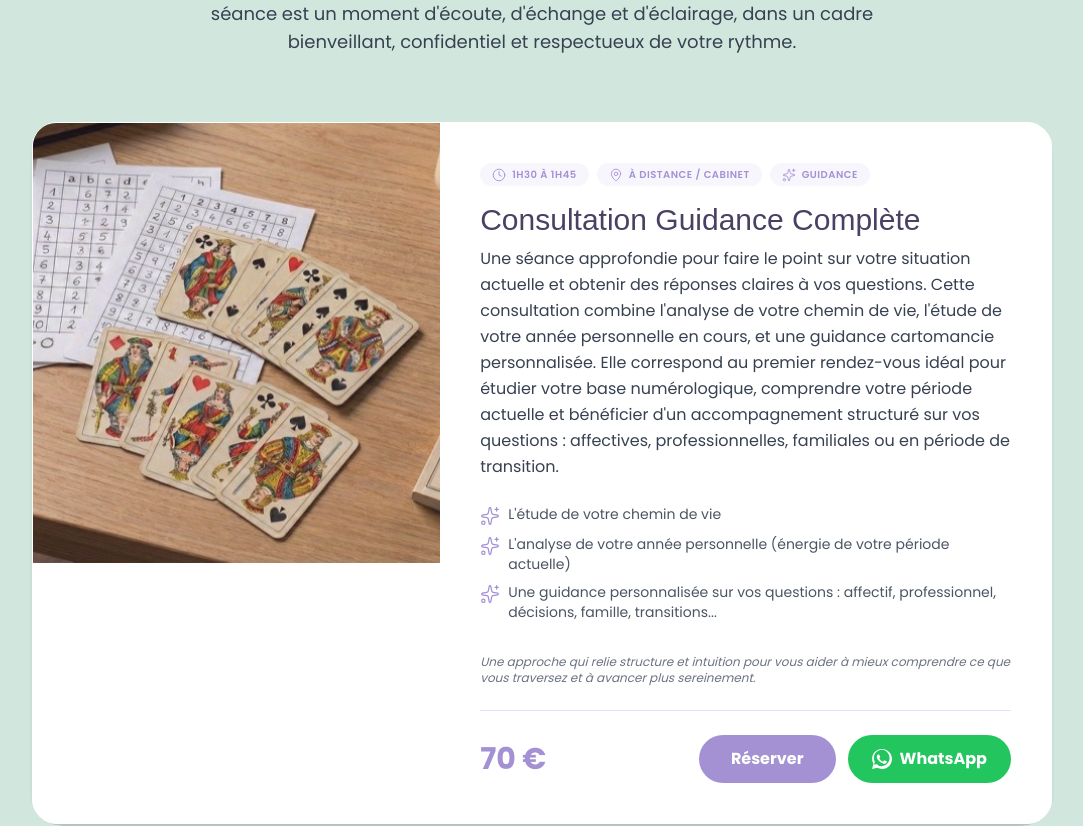
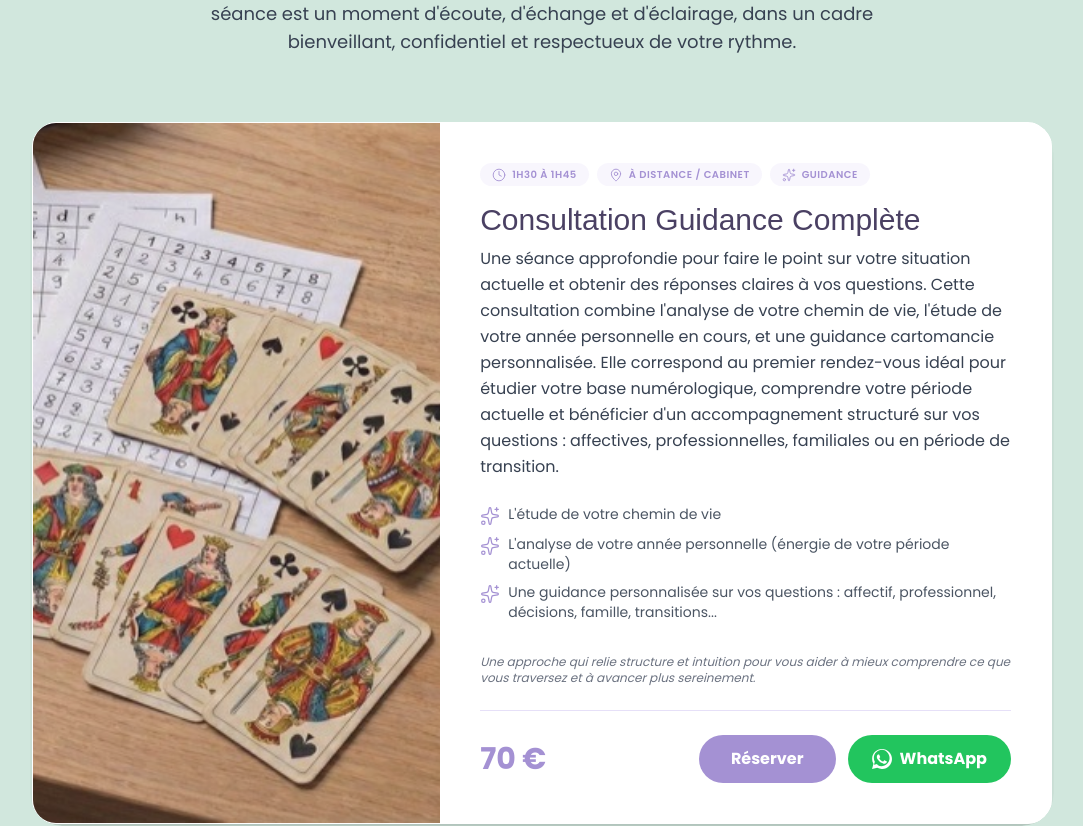
Before and after one commit to Creativityliberty/Tourma-line, a React (Vite) app: page /prestations in a window 1280 px wide. Shown: the part 1580-2406 px from the top of the page, without its empty margins (98-1181 px from the left). Built offline with nearby package versions, Linux system fonts and the light colour scheme; a web font is replaced by a local one.

Commit message:
fix: keep historical card image sizing unchanged

```diff
--- a/src/components/sections/Consultations.tsx
+++ b/src/components/sections/Consultations.tsx
@@ -11,7 +11,7 @@ const ConsultationCard = ({ consultation, index, highlightImage = false }: { con
     <div className="shiny-card-container rounded-[2rem]">
       <div className="shiny-card-border"></div>
       <div className="shiny-card-content bg-white/60 backdrop-blur-md rounded-3xl shadow-xl overflow-hidden flex flex-col md:flex-row transition-all duration-300 hover:shadow-2xl hover:bg-white/85 border border-white/35">
-        <div className={`${highlightImage ? "md:w-[52%] aspect-square md:aspect-auto md:min-h-[520px]" : "md:w-2/5 h-72 md:min-h-[440px]"} relative bg-brand-lilas/20 overflow-hidden`}>
+        <div className={`${highlightImage ? "md:w-[52%] aspect-square md:aspect-auto md:min-h-[520px] bg-brand-lilas/20" : "md:w-2/5 h-64 md:h-auto"} relative overflow-hidden`}>
           <img
             src={consultation.imageUrl}
             alt={consultation.title}
```
